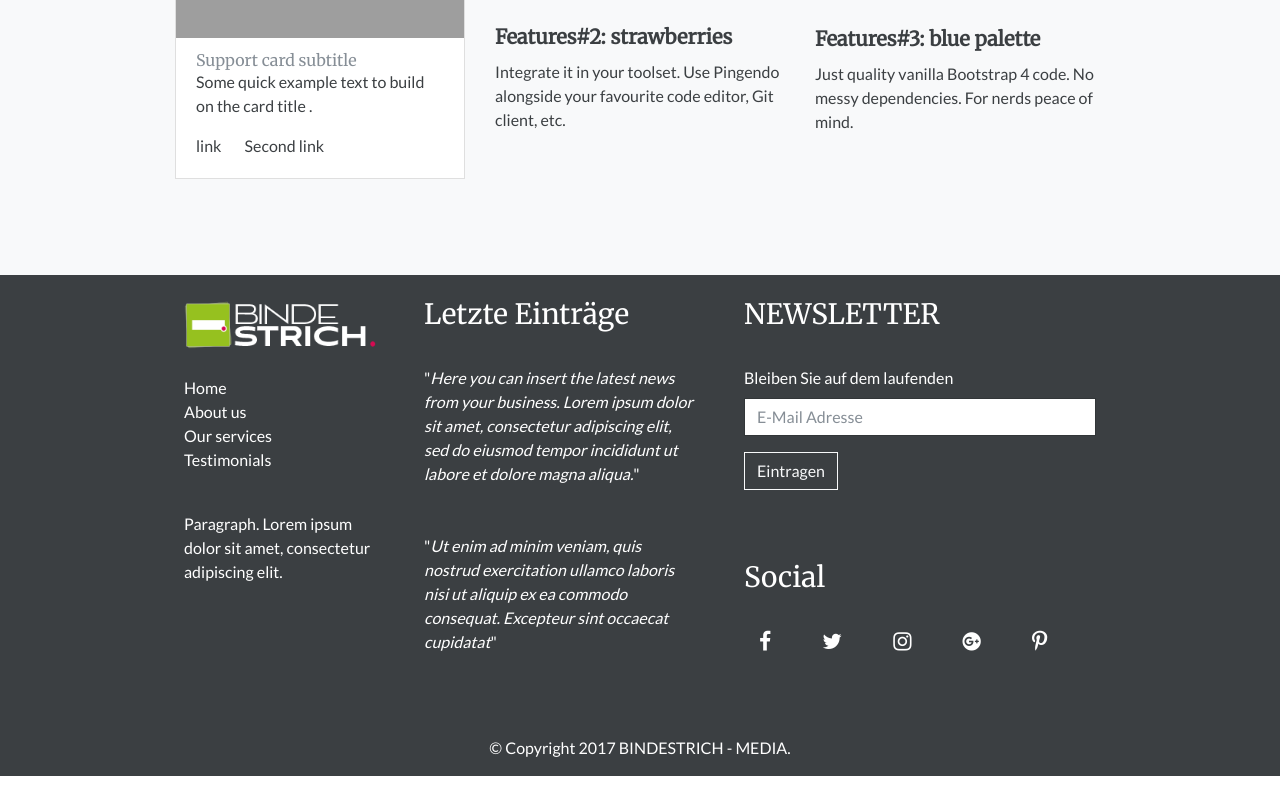
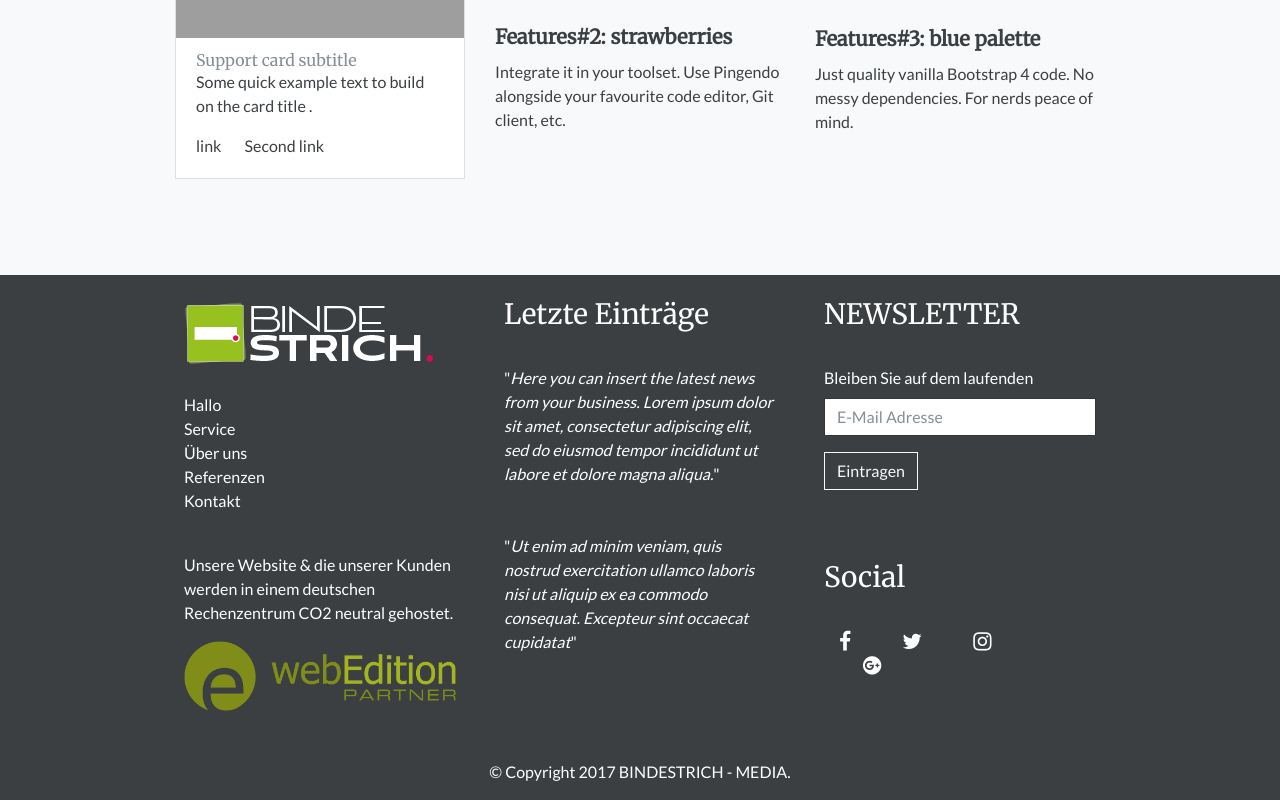
Before and after one commit to bindestrich/webseite-bc, a plain HTML site: page index.html in a window 1280 px wide. Shown: the part 3477-4277 px from the top of the page. Before the commit the page ends 4253 px from the top, so only its background shows below. Drawn offline with nearby package versions, Linux system fonts and the light colour scheme; grey boxes are pictures that could not be loaded.

Commit message:
Commit from Pingendo

```diff
--- a/index.html
+++ b/index.html
@@ -240,19 +240,20 @@
   <div class="text-white bg-dark">
     <div class="container">
       <div class="row">
-        <div class="col-md-3 p-3">
+        <div class="col-md-4 p-3">
           <img class="img-fluid d-block" src="logo.png">
           <ul class="list-unstyled py-3">
-            <a href="#" class="text-white">Home</a>
+            <a href="#" class="text-white">Hallo</a>
             <br>
-            <a href="#" class="text-white">About us</a>
+            <a href="#" class="text-white">Service</a>
             <br>
-            <a href="#" class="text-white">Our services</a>
+            <a href="#" class="text-white">Über uns</a>
             <br>
-            <a href="#" class="text-white">Testimonials</a>
+            <a href="#" class="text-white">Referenzen</a>
+            <li>Kontakt</li>
           </ul>
-          <p class="">Paragraph. Lorem ipsum dolor sit amet, consectetur adipiscing elit.</p>
-        </div>
+          <p class="">Unsere Website &amp; die unserer Kunden werden in einem deutschen Rechenzentrum CO2 neutral gehostet.</p>
+          <img class="img-fluid d-block" src="logo-webedition-partner.png"> </div>
         <div class="col-md-4 p-3">
           <h3 class="mb-4">Letzte Einträge</h3>
           <p>"<i>Here you can insert the latest news from your business. Lorem ipsum dolor sit amet, consectetur adipiscing elit, sed do eiusmod tempor incididunt ut labore et dolore magna aliqua.</i>" &nbsp; &nbsp; &nbsp; &nbsp; &nbsp; &nbsp;&nbsp;
@@ -260,7 +261,7 @@
             <br>
             <br>"<i>Ut enim ad minim veniam, quis nostrud exercitation ullamco laboris nisi ut aliquip ex ea commodo consequat. Excepteur sint occaecat cupidatat</i>"</p>
         </div>
-        <div class="col-md-5 p-3">
+        <div class="col-md-4 p-3">
           <h3>NEWSLETTER&nbsp;</h3>
           <form class="my-4" style="">
             <fieldset class="form-group"> <label for="exampleInputEmail1">Bleiben Sie auf dem laufenden</label>
@@ -273,7 +274,7 @@
             <a href="https://twitter.com" target="_blank"><i class="fa fa-twitter d-inline mx-3 fa-lg text-white"></i></a>
             <a href="https://www.instagram.com" target="_blank"><i class="fa fa-instagram d-inline mx-3 fa-lg text-white"></i></a>
             <a href="https://plus.google.com" target="_blank"><i class="fa fa-google-plus-official d-inline mx-3 fa-lg text-white"></i></a>
-            <a href="https://pinterest.com" target="_blank"><i class="fa fa-pinterest-p d-inline mx-3 fa-lg text-white"></i></a>
+            <a href="https://pinterest.com" target="_blank"></a>
           </div>
         </div>
       </div>
```
